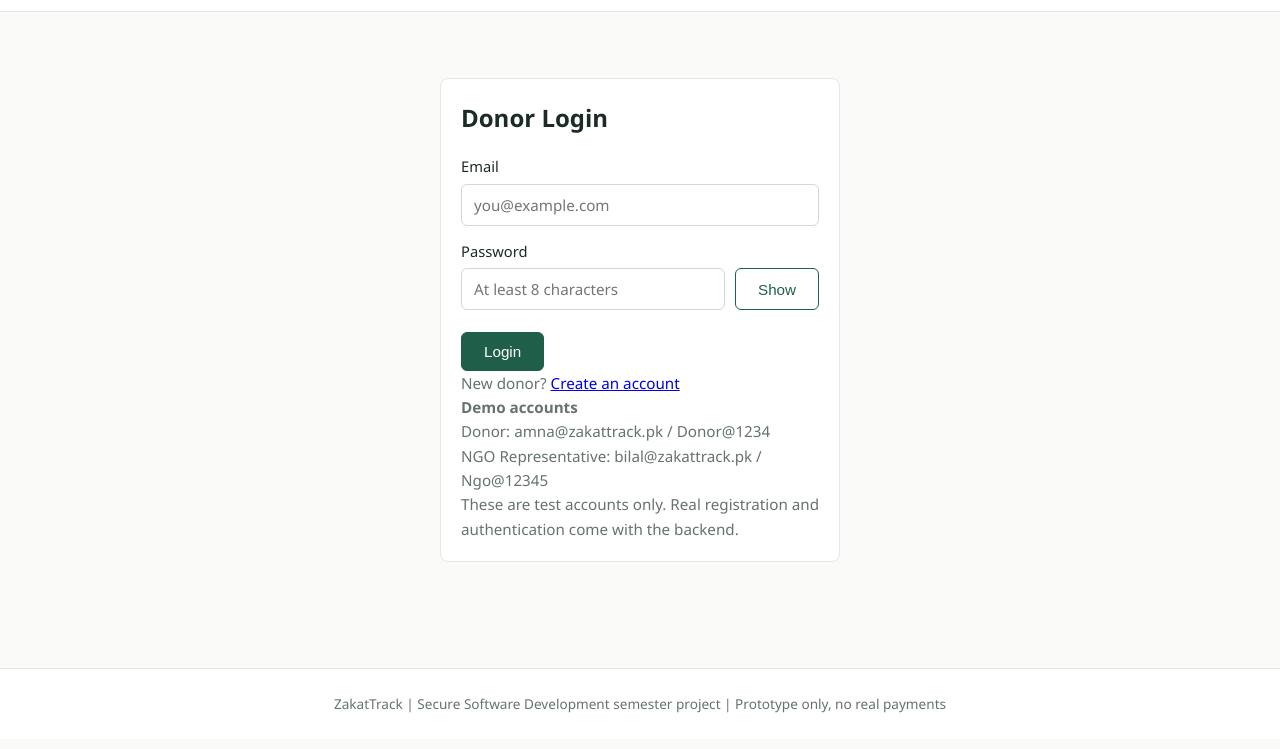
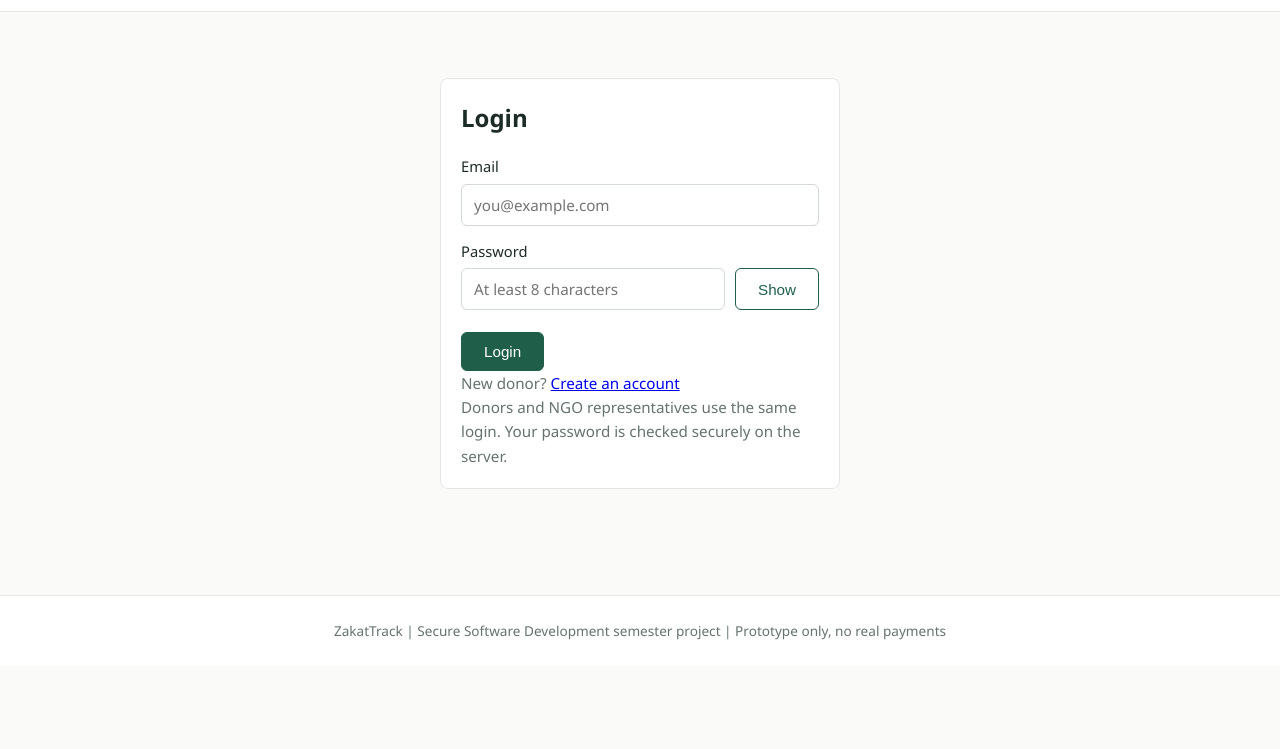
Before and after one commit to amna-14/zakat-track, a plain HTML site: page login.html in a window 1280 px wide. Shown: the part 51-800 px from the top of the page. Drawn offline with Linux system fonts and the light colour scheme.

Commit message:
Refactor login page structure and content

```diff
--- a/login.html
+++ b/login.html
@@ -1,6 +1,7 @@
-<!DOCTYPE html><html lang="en"><head><meta charset="utf-8"><meta name="viewport" content="width=device-width,initial-scale=1"><title>ZakatTrack | Donor Login</title><link rel="stylesheet" href="style.css"></head><body>
-<header><a class="brand" href="index.html"><img class="logo" src="logo.png" alt="" onerror="this.style.display='none'"><span>ZakatTrack</span></a><nav><a href="index.html">Home</a><a href="login.html">Login</a><a href="donate.html">Donate</a></nav></header>
-<main><div class="card box"><h2>Donor Login</h2>
+<!DOCTYPE html><html lang="en"><head><meta charset="utf-8"><meta name="viewport" content="width=device-width,initial-scale=1"><title>ZakatTrack | Login</title><link rel="stylesheet" href="style.css"></head><body>
+<header><a class="brand" href="index.html"><img class="logo" src="logo.png" alt=""><span>ZakatTrack</span></a><nav><a href="index.html">Home</a><a href="login.html">Login</a><a href="donate.html">Donate</a></nav></header>
+<main><div class="card box"><h2>Login</h2>
+<p class="msg" id="expired" role="status" hidden>Your session has ended. Please log in again.</p>
 <form id="loginForm" novalidate autocomplete="off">
 <label for="email">Email</label><input id="email" type="email" maxlength="100" autocomplete="username" placeholder="you@example.com">
 <label for="password">Password</label>
@@ -9,5 +10,5 @@
 <button class="btn" type="submit">Login</button>
 </form>
 <p class="note">New donor? <a href="register.html">Create an account</a></p>
-<p class="note"><b>Demo accounts</b><br>Donor: amna@zakattrack.pk / Donor@1234<br>NGO Representative: bilal@zakattrack.pk / Ngo@12345<br>These are test accounts only. Real registration and authentication come with the backend.</p></div></main>
-<footer>ZakatTrack | Secure Software Development semester project | Prototype only, no real payments</footer><script src="script.js"></script></body></html>
+<p class="note">Donors and NGO representatives use the same login. Your password is checked securely on the server.</p></div></main>
+<footer>ZakatTrack | Secure Software Development semester project | Prototype only, no real payments</footer><script src="config.js"></script><script src="api.js"></script><script src="script.js"></script></body></html>
```
